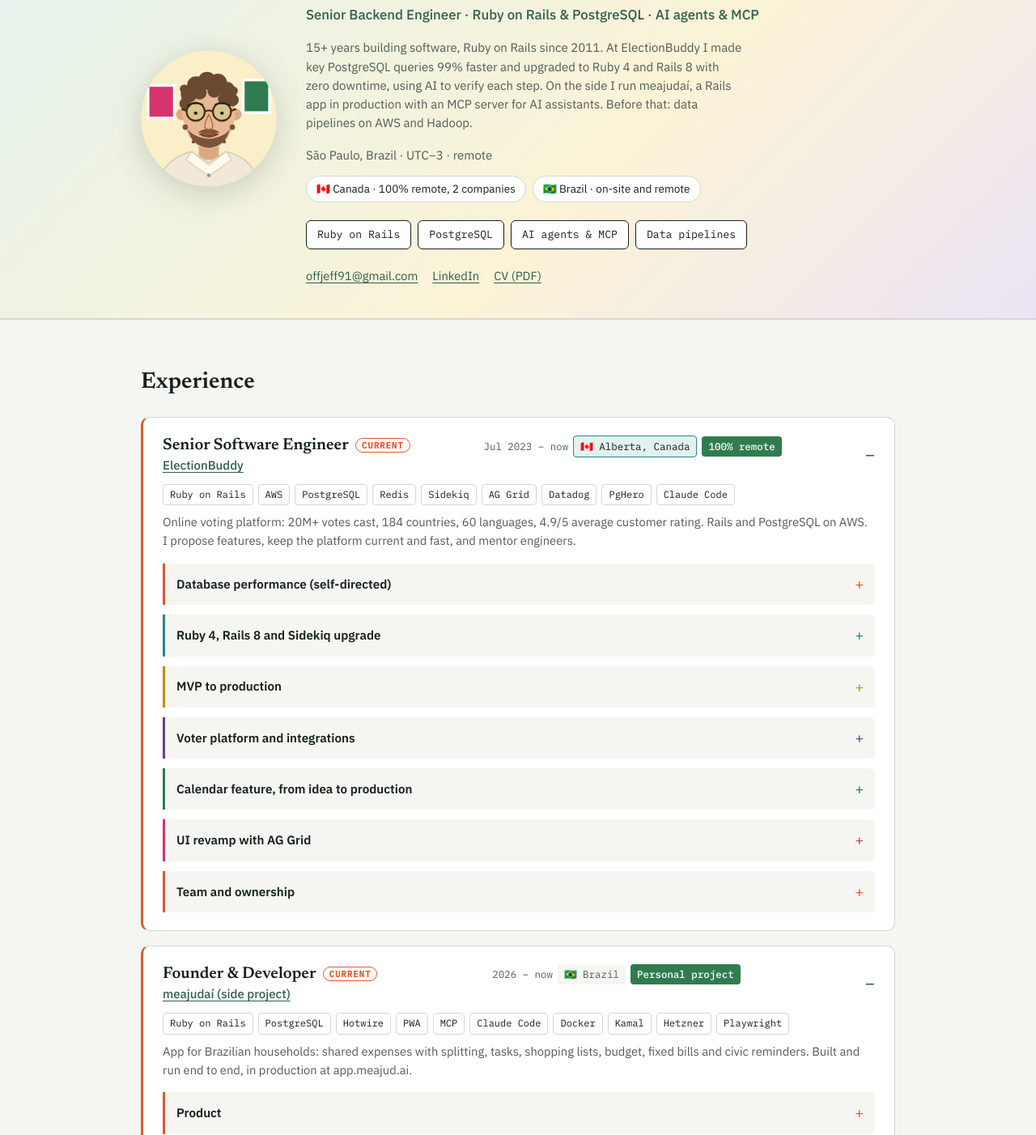
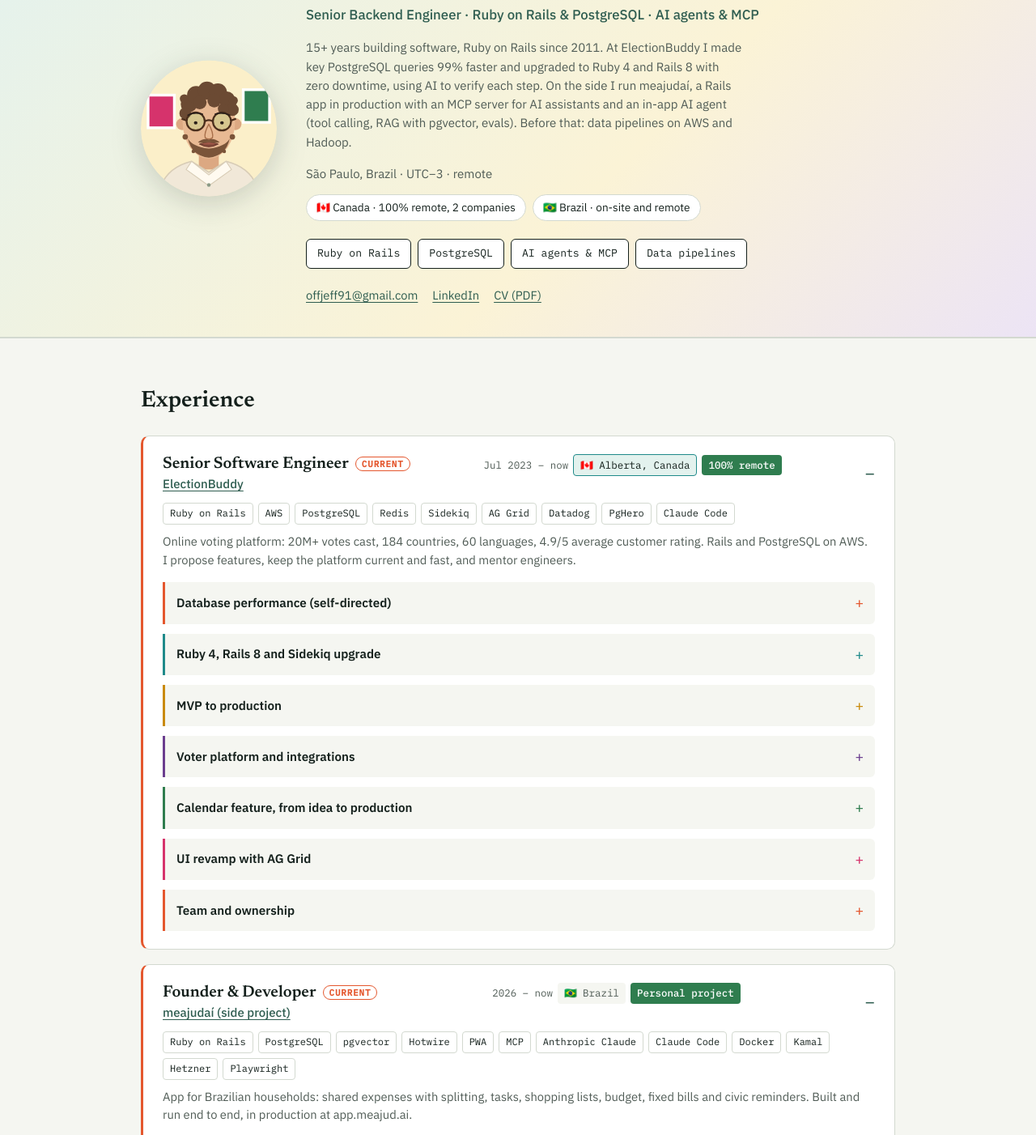
Before and after one commit to offjeff91/offjeff91.github.io, a plain HTML site: page index.html in a window 1280 px wide. Shown: the part 170-1572 px from the top of the page at 81% size. Drawn offline with Linux system fonts and the light colour scheme.

Commit message:
CV e página: agente de IA em Rails no meajudaí (tool calling, RAG com pgvector, evals)
Co-Authored-By: Claude Opus 5.5 <noreply@anthropic.com>
Claude-Session: https://claude.ai/code/session_015XArTgb9smvDcfLN9qYYPN

```diff
--- a/index.html
+++ b/index.html
@@ -203,7 +203,7 @@
     <div class="hero-text">
     <h1>Jefferson Fernandes</h1>
     <p class="role">Senior Backend Engineer · Ruby on Rails &amp; PostgreSQL · AI agents &amp; MCP</p>
-    <p class="intro">15+ years building software, Ruby on Rails since 2011. At ElectionBuddy I made key PostgreSQL queries 99% faster and upgraded to Ruby 4 and Rails 8 with zero downtime, using AI to verify each step. On the side I run meajudaí, a Rails app in production with an MCP server for AI assistants. Before that: data pipelines on AWS and Hadoop.</p>
+    <p class="intro">15+ years building software, Ruby on Rails since 2011. At ElectionBuddy I made key PostgreSQL queries 99% faster and upgraded to Ruby 4 and Rails 8 with zero downtime, using AI to verify each step. On the side I run meajudaí, a Rails app in production with an MCP server for AI assistants and an in-app AI agent (tool calling, RAG with pgvector, evals). Before that: data pipelines on AWS and Hadoop.</p>
     <p class="intro">São Paulo, Brazil · UTC−3 · remote</p>
     <div class="markets" aria-label="Markets worked in">
       <span class="market">🇨🇦 Canada · 100% remote, 2 companies</span>
@@ -379,7 +379,7 @@
       role: "Founder & Developer", company: "meajudaí (side project)", url: "https://app.meajud.ai",
       when: "2026 – now", place: "Brazil", flag: "🇧🇷", remote: "Personal project",
       open: true, inherit: true,
-      stack: ["Ruby on Rails", "PostgreSQL", "Hotwire", "PWA", "MCP", "Claude Code", "Docker", "Kamal", "Hetzner", "Playwright"],
+      stack: ["Ruby on Rails", "PostgreSQL", "pgvector", "Hotwire", "PWA", "MCP", "Anthropic Claude", "Claude Code", "Docker", "Kamal", "Hetzner", "Playwright"],
       note: "App for Brazilian households: shared expenses with splitting, tasks, shopping lists, budget, fixed bills and civic reminders. Built and run end to end, in production at app.meajud.ai.",
       projects: [
         {
@@ -388,6 +388,16 @@
             "Expense splitting (equal, by amount, by %, multiple payers) and \"who owes whom\" with Pix QR codes.",
             "Tasks, projects with kanban, recurring bills, budget, savings goals and a monthly overview.",
             "Public no-login civic reminders (MEI tax, elections, Bolsa Família) via ICS feeds."
+          ]
+        },
+        {
+          name: "AI agent: \"Pergunte ao meajudaí\" (Nov 2026)", stack: ["Anthropic Claude", "pgvector", "MCP"],
+          bullets: [
+            "Tool-calling loop written by hand on the Anthropic Messages API (Claude Haiku, prompt caching); the same 51-tool MCP catalog serves external assistants and the in-app agent, scoped to the group.",
+            "Human in the loop: the agent only proposes expenses, tasks, list items and settlements; nothing is saved until the person confirms.",
+            "RAG over expenses with pgvector and a local hashing embedder (no network, no cost), with text-search fallback.",
+            "Evals: retrieval recall@5 0.963 on the tuning set and 0.615 on a frozen held-out set (in CI); agent eval against the real API, 13/13 cases at ~US$0.0003 per question.",
+            "Explicit consent, behind a feature flag, privacy policy naming Anthropic as processor; email never sent to the model."
           ]
         },
         {
```
Also changed, not shown: cv/cv.html (+7 -2 lines), 1 other file.
